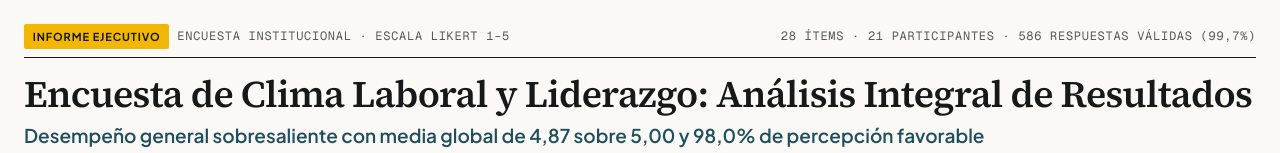
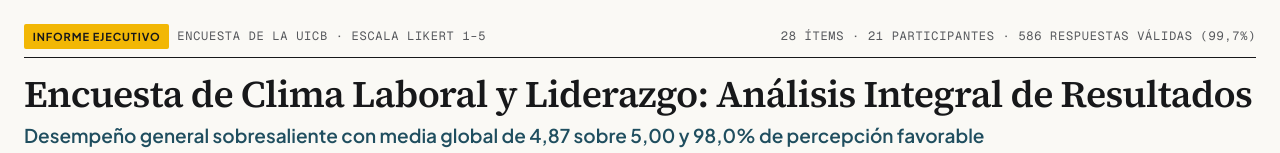
Before and after one commit to cobalto-dev/resultados_encuesta_clima, a plain HTML site: page index.html in a window 1280 px wide. Shown: the top 153 px of the page. Drawn offline with nearby package versions, Linux system fonts and the light colour scheme.

Commit message:
Add files via upload

```diff
--- a/index.html
+++ b/index.html
@@ -1141,7 +1141,7 @@
       <div class="dossier-bar">
         <div class="dossier-bar-left">
           <span class="dossier-pill">INFORME EJECUTIVO</span>
-          <span class="dossier-meta">ENCUESTA INSTITUCIONAL · ESCALA LIKERT 1–5</span>
+          <span class="dossier-meta">ENCUESTA DE LA UICB · ESCALA LIKERT 1–5</span>
         </div>
         <span class="dossier-meta">28 ÍTEMS · 21 PARTICIPANTES · 586 RESPUESTAS VÁLIDAS (99,7%)</span>
       </div>
```
